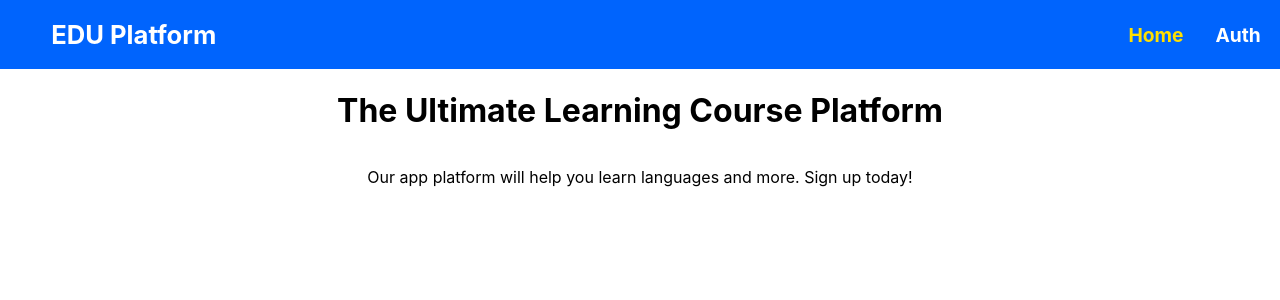
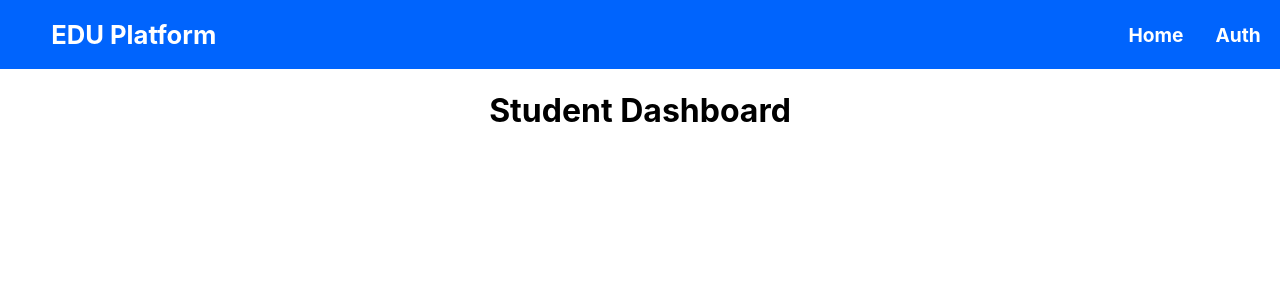
Before and after one commit to erkjbro/edu-platform, a React (Create React App) app in the folder client/: page /student in a window 1280 px wide. Before the commit this address led to /. Shown: the top 300 px of the page. Built offline with nearby package versions, Linux system fonts and the light colour scheme.

Commit message:
forgot dashboard and updating app routes

```diff
--- a/client/src/app.tsx
+++ b/client/src/app.tsx
@@ -1,9 +1,15 @@
-import { Suspense } from 'react';
+import { lazy, Suspense } from 'react';
 import { Switch, Route, Redirect } from 'react-router-dom';
 
-import Auth from './components/auth/auth';
+import Navbar from './components/site/navbar/navbar';
 import Landing from './components/site/landing/landing';
-import Navbar from './components/site/navbar/navbar';
+
+// import Auth from './components/auth/auth';
+const Auth = lazy(() => import('./components/auth/auth'));
+
+const AdminConsole = lazy(() => import('./components/admin'));
+
+const Dashboard = lazy(() => import('./components/student'));
 
 const App = () => {
   // const token = false;
@@ -12,11 +18,13 @@ const App = () => {
     <Switch>
       <Route path='/' exact component={Landing} />
       <Route path='/auth' exact component={Auth} />
+      <Route path='/admin' exact component={AdminConsole} />
+      <Route path='/student' exact component={Dashboard} />
       <Redirect to='/' />
     </Switch>
   );
 
-  const loading = () => <h1>Loading...</h1>;
+  const Loader = () => <div>Loading...</div>;
 
   return (
     <>
@@ -24,7 +32,7 @@ const App = () => {
         <Navbar />
       </header>
       <main>
-        <Suspense fallback={loading}>{routes}</Suspense>
+        <Suspense fallback={<Loader />}>{routes}</Suspense>
       </main>
     </>
   );
--- /dev/null
+++ b/client/src/components/student/dashboard/dashboard.tsx
@@ -0,0 +1,11 @@
+import './dashboard.scss';
+
+const Dashboard = () => {
+  return (
+    <div className='dashboard'>
+      <h1>Student Dashboard</h1>
+    </div>
+  );
+};
+
+export { Dashboard };
```
